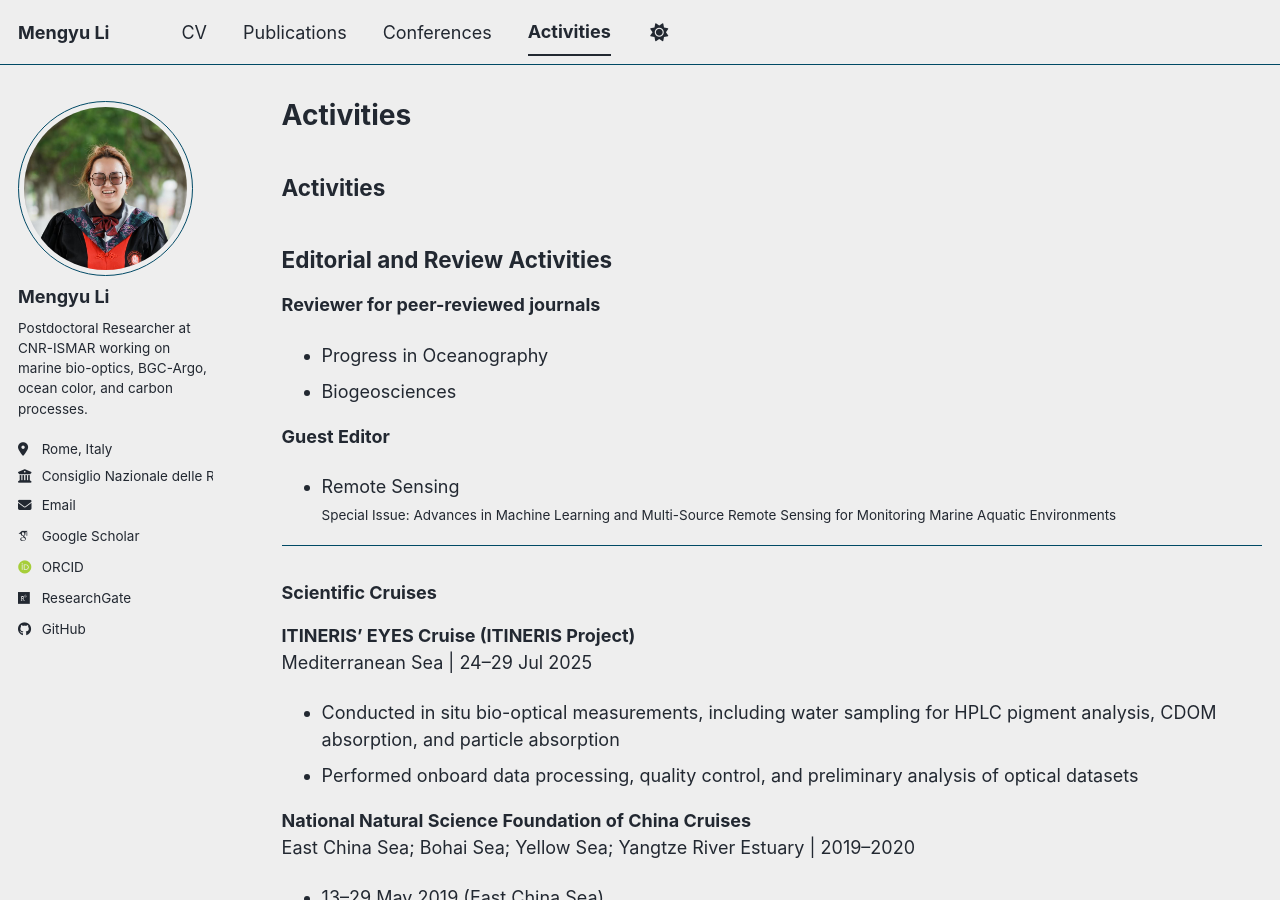
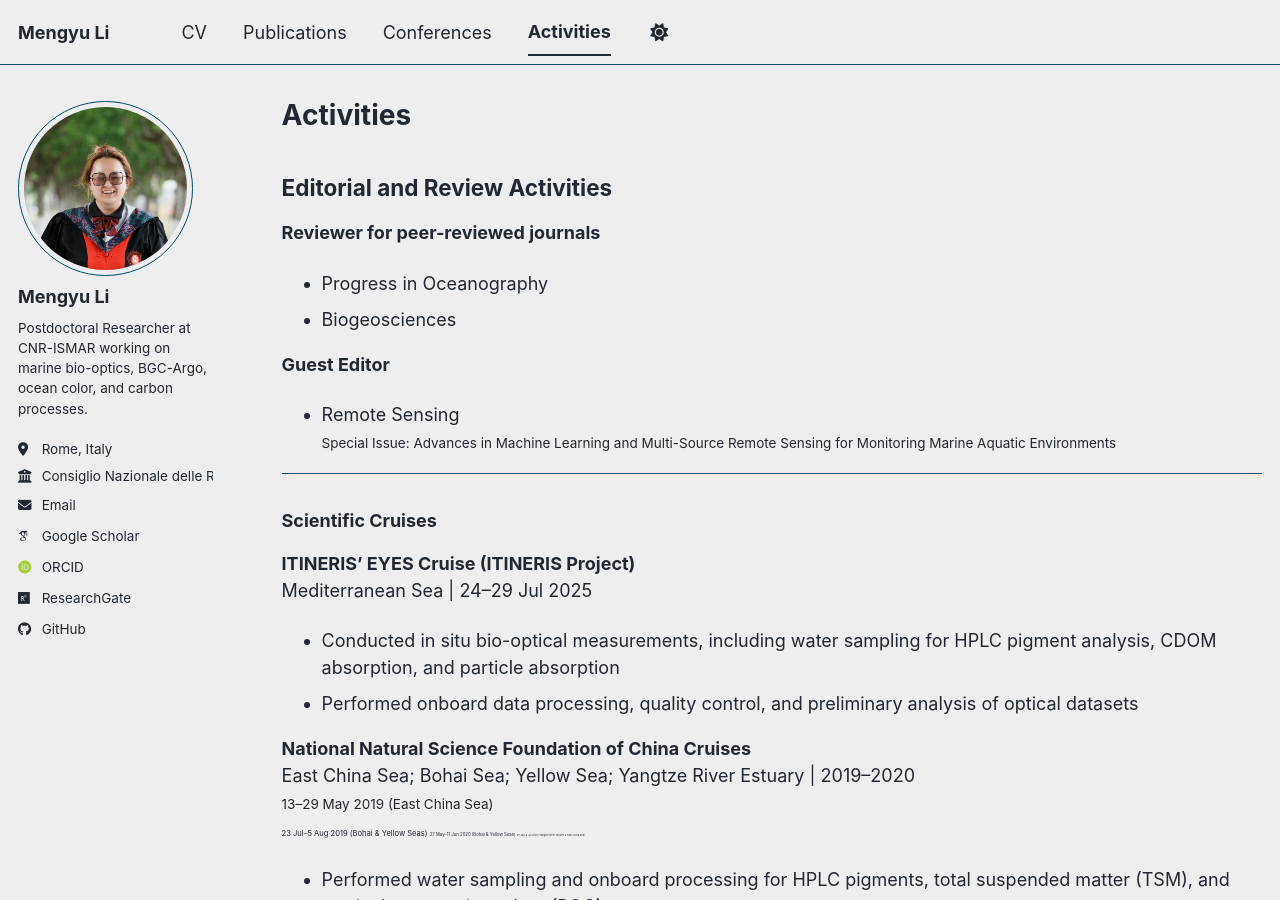
Before and after one commit to MengyuLi15/MengyuLi15.github.io, a Jekyll site: the page built from _pages/teaching.md, in a window 1280 px wide and 900 px high. Built offline with Jekyll 4.4.1, drawn with Linux system fonts in a browser that asks for light colours; some web fonts are replaced; a script bundle is joined from its source files by our own code; library files that are not in the unit come from our copies.

Commit message:
Update teaching.md

```diff
--- a/_pages/teaching.md
+++ b/_pages/teaching.md
@@ -5,7 +5,6 @@ permalink: /teaching/
 author_profile: true
 ---
 
-## Activities
 
 ## Editorial and Review Activities
 
@@ -31,11 +30,10 @@ Mediterranean Sea | 24–29 Jul 2025
 
 **National Natural Science Foundation of China Cruises**
 East China Sea; Bohai Sea; Yellow Sea; Yangtze River Estuary | 2019–2020
-- 13–29 May 2019 (East China Sea)
-- 23 Jul–5 Aug 2019 (Bohai & Yellow Seas)
-- 27 May–11 Jun 2020 (Bohai & Yellow Seas)
-- 29 Jun–6 Jul 2020 (Yangtze River Estuary & East China Sea)
-
+<small> 13–29 May 2019 (East China Sea) <small>
+<small> 23 Jul–5 Aug 2019 (Bohai & Yellow Seas)  <small>
+<small> 27 May–11 Jun 2020 (Bohai & Yellow Seas)  <small>
+<small> 29 Jun–6 Jul 2020 (Yangtze River Estuary & East China Sea)  <small>
 - Performed water sampling and onboard processing for HPLC pigments, total suspended matter (TSM), and particulate organic carbon (POC)
 - Operated optical instrumentation, including absorption (particles and CDOM), scattering, backscattering, and beam attenuation sensors
 - Processed and quality-controlled optical datasets, including remote sensing reflectance and inherent optical properties (IOPs)
```
